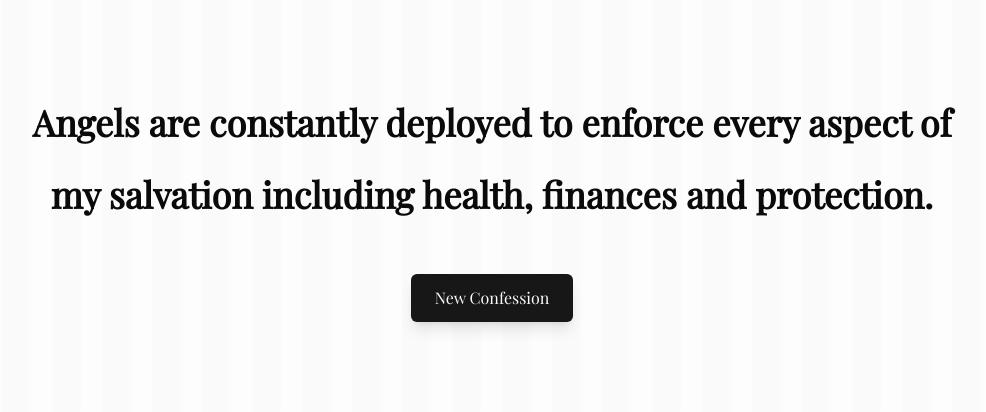
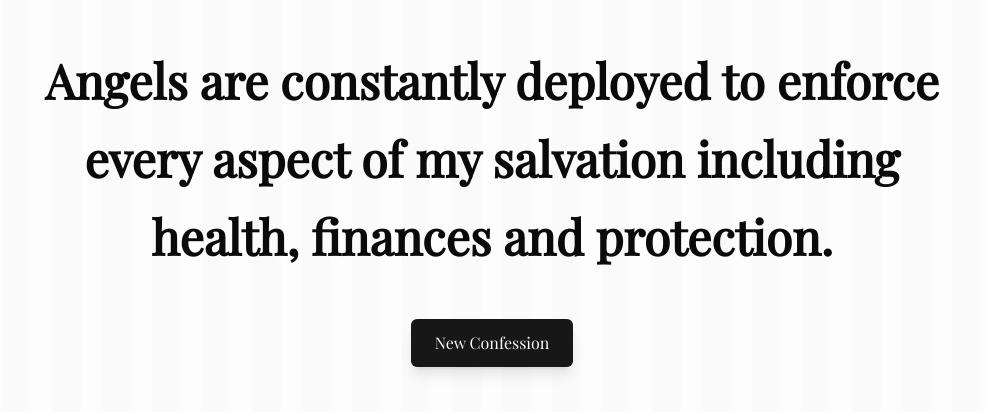
Before and after one commit to Adedoyin-Emmanuel/holytab, a Next.js app in the folder web/: page / in a window 1280 px wide. Shown: the part 206-618 px from the top of the page, without its empty margins (148-1134 px from the left). Built offline with nearby package versions, Linux system fonts and the light colour scheme.

Commit message:
chore: removed gsap package

```diff
--- a/web/app/page.tsx
+++ b/web/app/page.tsx
@@ -1,13 +1,14 @@
 export default function Home() {
   return (
     <div className="w-screen h-screen flex items-center justify-center flex-col">
-      <h1 className="md:text-4xl text-2xl p-5 md:w-9/12 text-center font-semibold leading-[3rem] md:leading-loose">
+      <h1 className="md:text-5xl text-2xl p-5 md:w-9/12 text-center font-semibold leading-[3rem] md:leading-relaxed content-section">
         Angels are constantly deployed to enforce every aspect of my salvation
         including health, finances and protection.
       </h1>
 
       <br />
-      <button className="px-6 py-3 rounded-md bg-primary text-primary-foreground hover:bg-primary/90 shadow-lg hover:shadow-xl transition-all duration-300">
+
+      <button className="px-6 py-3 rounded-md bg-primary text-primary-foreground hover:bg-primary/90 shadow-lg hover:shadow-xl transition-transform transform hover:scale-105 duration-300">
         New Confession
       </button>
     </div>
```
Also changed, not shown: 1 other file (tests, documents, lock files or other folders).
